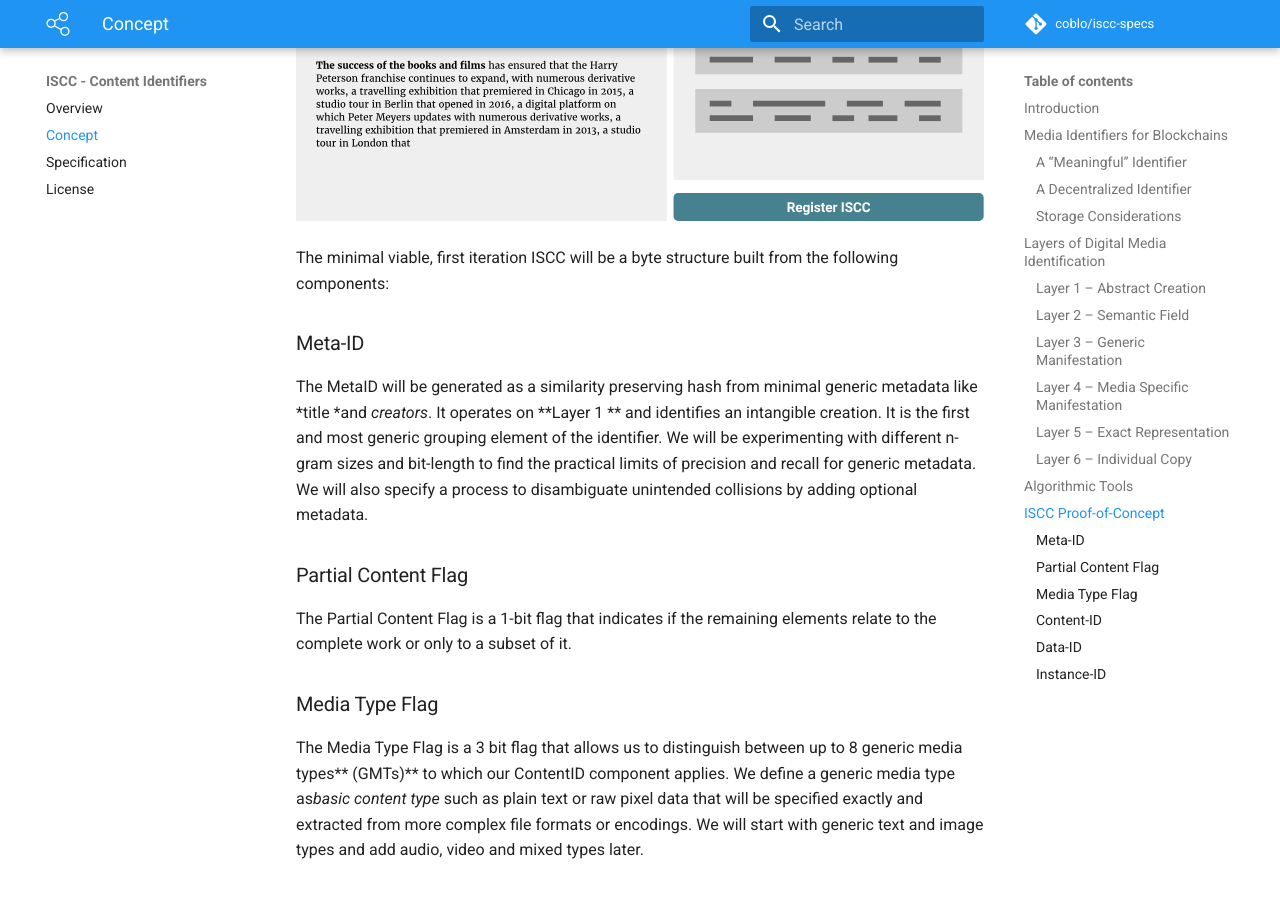
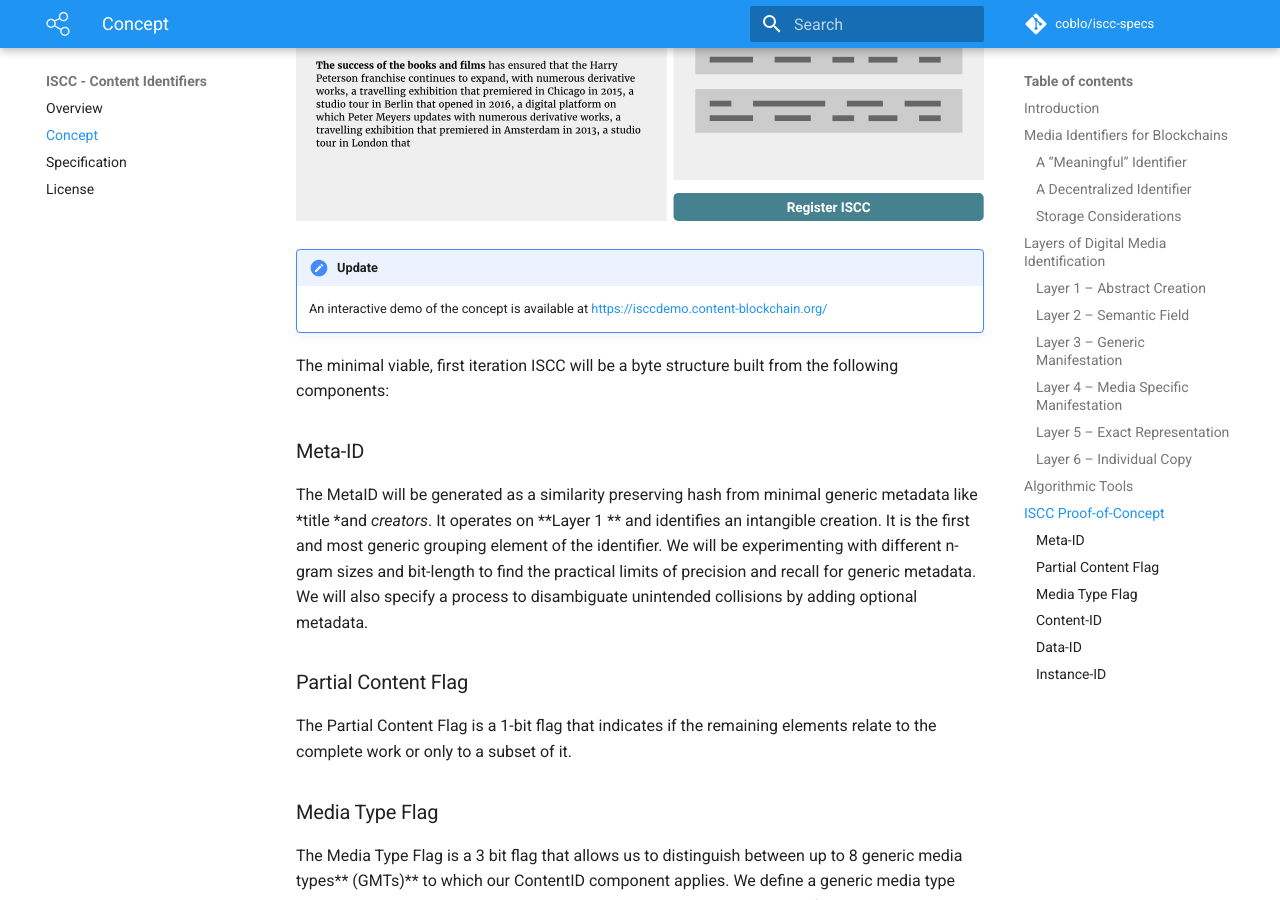
Before and after one commit to iscc/iscc-specs, an MkDocs documentation site: the page built from docs/concept.md, in a window 1280 px wide and 900 px high, scrolled down 5560 px. Built offline with MkDocs 1.6.1 and Material for MkDocs 9.7.7, drawn with Linux system fonts in a browser that asks for light colours; comment, search, counter and statistics services are not loaded; old or Windows-style settings are respelled for this version of MkDocs.

Commit message:
Link isccdemo from concept

```diff
--- a/docs/concept.md
+++ b/docs/concept.md
@@ -83,6 +83,10 @@ Before we settle on the details of the proposed ISCC identifier, we want to buil
 
 ![img](images/iscc-web-demo.svg)
 
+!!! Update
+
+    An interactive demo of the concept is available at https://isccdemo.content-blockchain.org/
+
 The minimal viable, first iteration ISCC will be a byte structure built from the following components:
 
 ### Meta-ID
--- a/mkdocs.yml
+++ b/mkdocs.yml
@@ -55,3 +55,4 @@ markdown_extensions:
     - markdown.extensions.meta
     - markdown.extensions.toc:
         permalink: '#'
+    - pymdownx.magiclink
```
